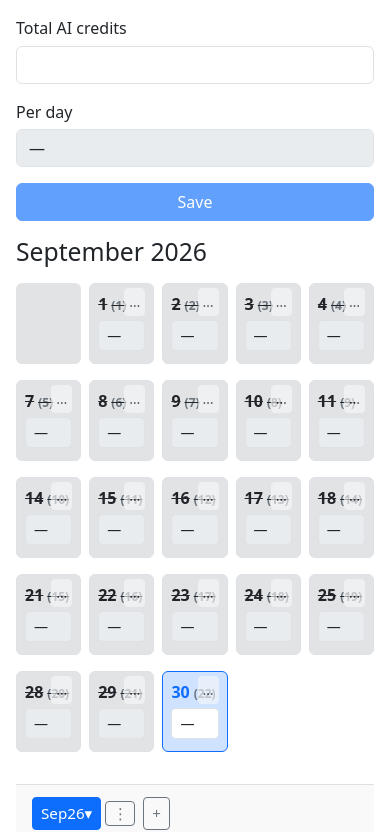
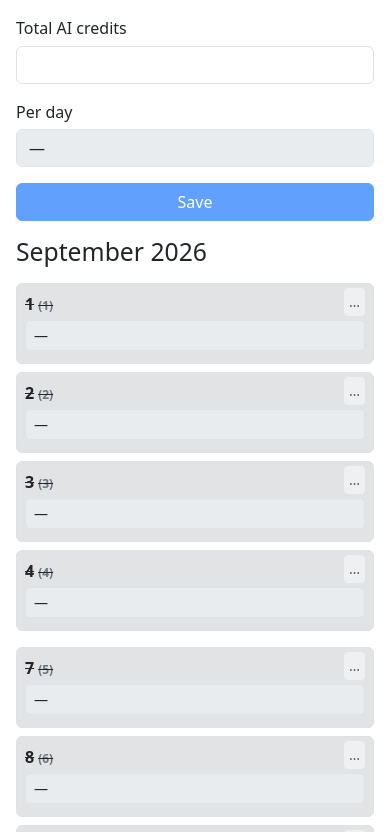
Before and after one commit to rustam-mukhametshin/QuotaCopilotPWA, an Angular app: page / in a window 390 px wide. Shown: the top 832 px of the page. Built offline with nearby package versions, Linux system fonts and the light colour scheme.

Commit message:
feat: update week layout for improved responsiveness in month view

```diff
--- a/src/app/features/month-calendar/month-view/month-view.html
+++ b/src/app/features/month-calendar/month-view/month-view.html
@@ -1,10 +1,10 @@
 <h2 class="month-view__title text-capitalize mb-3">{{ monthLabel() }}</h2>
 <div class="weeks d-flex flex-column">
   @for (week of weeks(); track $index) {
-    <div class="week d-flex gap-2 mb-3">
+    <div class="week d-flex flex-column flex-md-row gap-2 mb-3">
       @for (ph of placeholdersBeforeWeek(week, $index); track 'before-' + $index + '-' + ph) {
         <div
-          class="day day--placeholder d-flex flex-column gap-1 p-2 border rounded position-relative"
+          class="day day--placeholder d-none d-md-flex flex-column gap-1 p-2 border rounded position-relative"
           [class.bg-secondary-subtle]="week[0].isPast"
         ></div>
       }
@@ -56,7 +56,7 @@
         track 'after-' + $index + '-' + ph
       ) {
         <div
-          class="day day--placeholder d-flex flex-column gap-1 p-2 border rounded position-relative"
+          class="day day--placeholder d-none d-md-flex flex-column gap-1 p-2 border rounded position-relative"
           [class.bg-secondary-subtle]="week[week.length - 1].isPast"
         ></div>
       }
```
